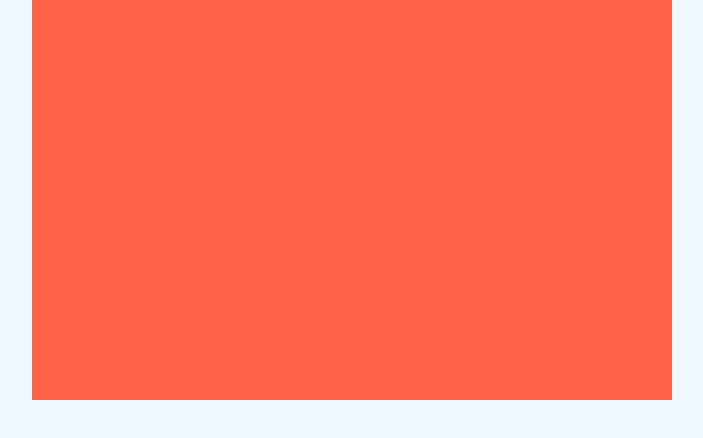
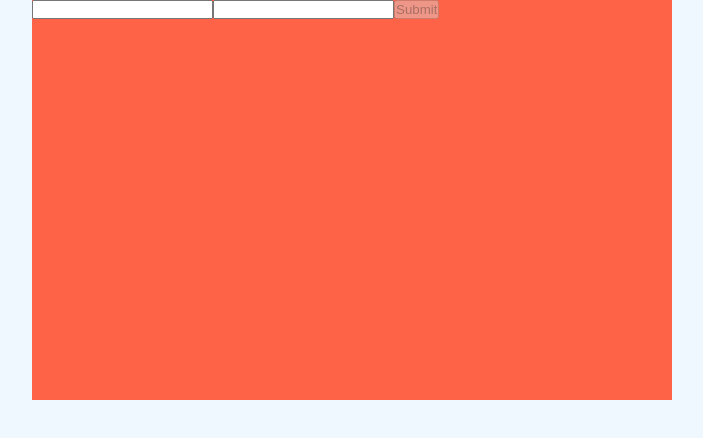
Before and after one commit to JongHoonSon/JH-Todo, a React (Create React App) app: page /auth/join in a window 1280 px wide. Shown: the top 438 px of the page, without its empty margins (288-991 px from the left). Built offline with nearby package versions, Linux system fonts and the light colour scheme.

Commit message:
Feat: 회원가입 폼, 값 검증 함수 구현

```diff
--- a/src/pages/JoinPage.tsx
+++ b/src/pages/JoinPage.tsx
@@ -1,12 +1,45 @@
+import { useEffect, useRef, useState } from "react";
 import { Helmet } from "react-helmet";
 import styled from "styled-components";
+import { vaildateEmail, validatePassword } from "./../utils/validateForm";
 
 export const JoinPage = () => {
+  const [emailInputValue, setEmailInputValue] = useState<string>("");
+  const [passwordInputValue, setPasswordInputValue] = useState<string>("");
+  const [isButtonActive, setIsButtonActive] = useState<boolean>(false);
+  const submitButton = useRef<HTMLInputElement>(null);
+
+  useEffect(() => {
+    if (
+      vaildateEmail(emailInputValue) &&
+      validatePassword(passwordInputValue)
+    ) {
+      if (!isButtonActive) setIsButtonActive(true);
+    } else {
+      if (isButtonActive) setIsButtonActive(false);
+    }
+  }, [emailInputValue, passwordInputValue]);
+
+  useEffect(() => {
+    submitButton.current?.toggleAttribute("disabled");
+  }, [isButtonActive]);
+
   return (
     <Container>
       <Helmet>
         <title>회원가입</title>
       </Helmet>
+      <form>
+        <input
+          value={emailInputValue}
+          onChange={(e) => setEmailInputValue(e.target.value)}
+        />
+        <input
+          value={passwordInputValue}
+          onChange={(e) => setPasswordInputValue(e.target.value)}
+        />
+        <input type="submit" ref={submitButton} disabled />
+      </form>
     </Container>
   );
 };
--- /dev/null
+++ b/src/utils/validateForm.ts
@@ -0,0 +1,13 @@
+export const vaildateEmail = (email: string): boolean => {
+  if (email.includes("@") && email.includes(".")) {
+    return true;
+  }
+  return false;
+};
+
+export const validatePassword = (password: string): boolean => {
+  if (password.length >= 8) {
+    return true;
+  }
+  return false;
+};
```
